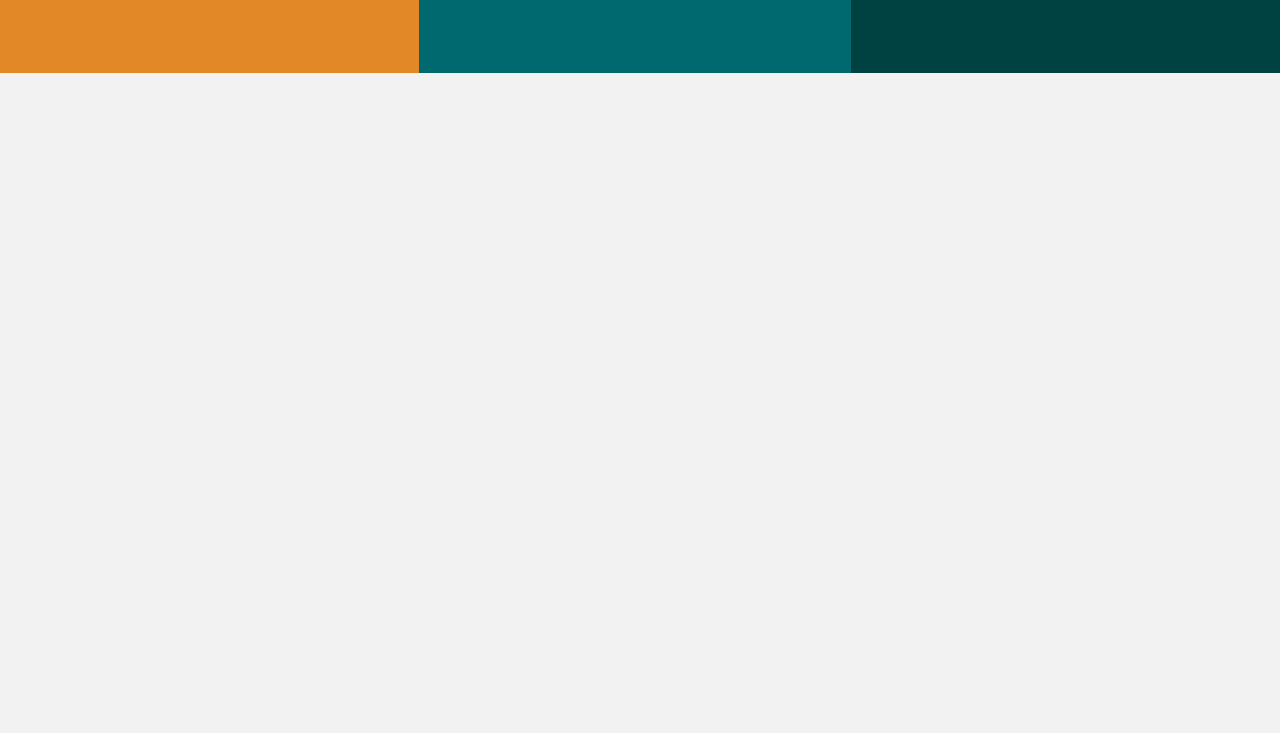
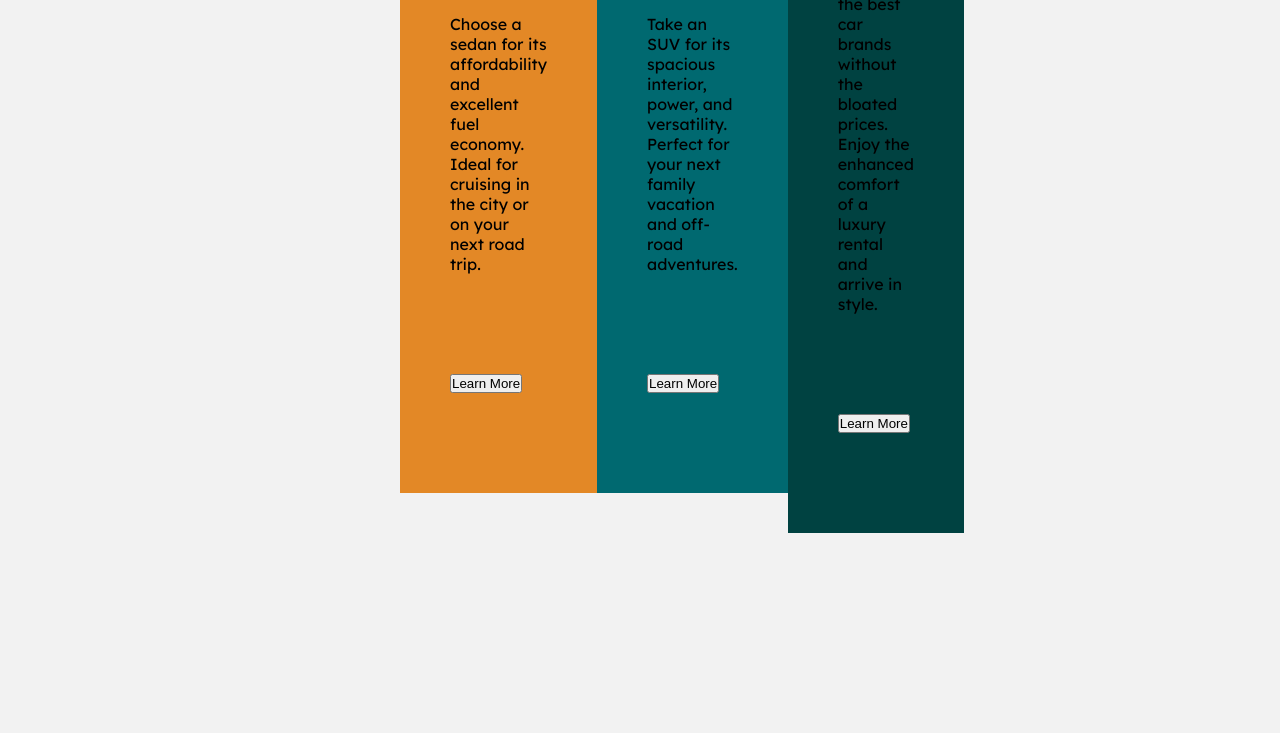
Before and after one commit to Hashimoto1312/Front-End-Challenges, a plain HTML site: page 3-column-preview-card-component-main/index.html in a window 1280 px wide. Shown: the part 418-1151 px from the top of the page. Before the commit the page ends 800 px from the top, so only its background shows below. Drawn offline with Linux system fonts and the light colour scheme.

Commit message:
Update style.css

```diff
--- a/3-column-preview-card-component-main/style.css
+++ b/3-column-preview-card-component-main/style.css
@@ -32,6 +32,8 @@ p {
 
 #container {
     display: flex;
+    margin: 200px;
+    padding: 0px 200px 0px 200px;
     flex-direction: row;
     align-items: center;
 }
```
